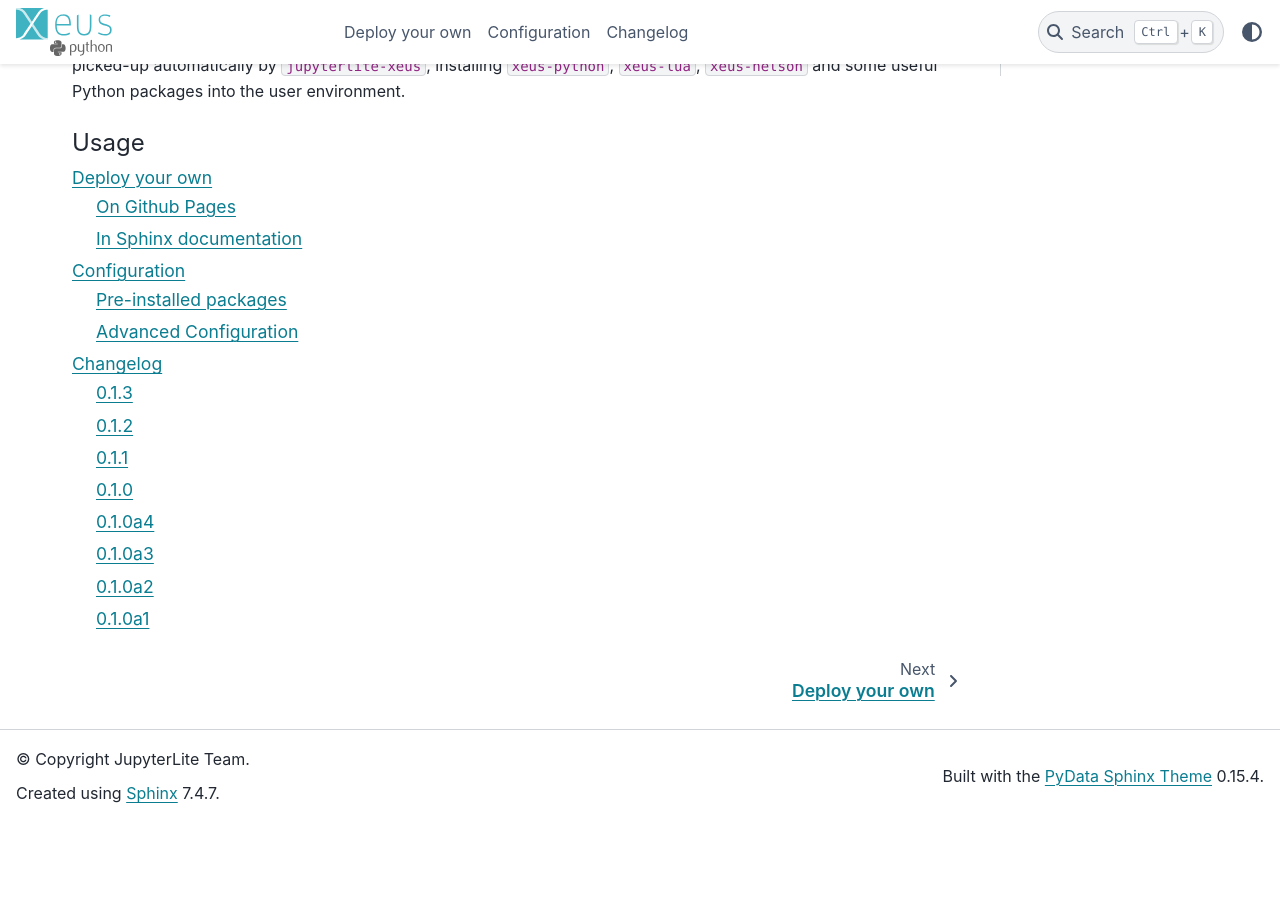
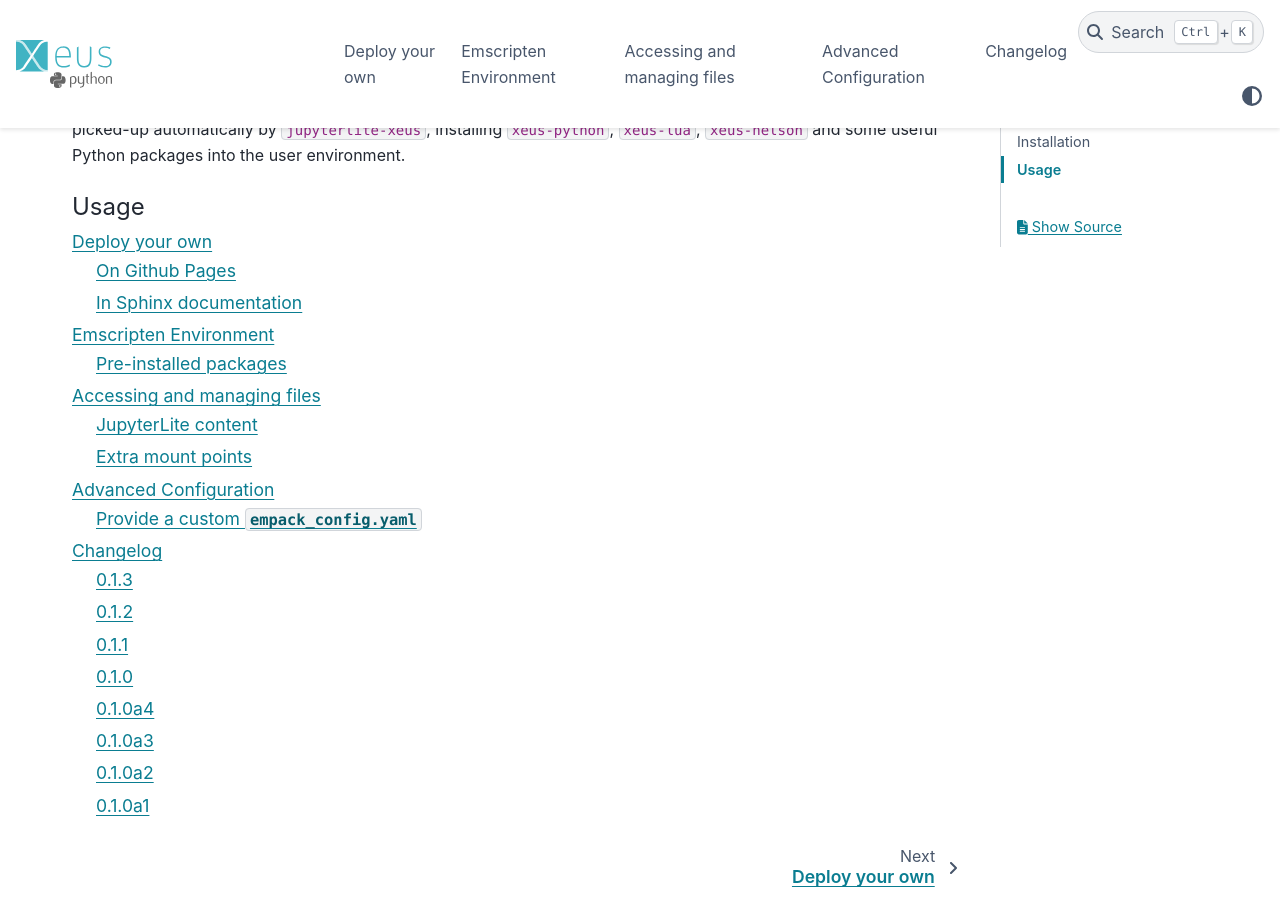
Before and after one commit to jupyterlite/xeus, a Sphinx documentation site: the page built from docs/index.md, in a window 1280 px wide and 900 px high, scrolled down 1424 px. Built offline with Sphinx 7.4.7 and the PyData theme 0.15.4, drawn with Linux system fonts in a browser that asks for light colours; before the commit the page ends 2246 px from its top, so only the background shows below that; some of the changed lines change nothing that is shown.

Commit message:
Add files content docs

````diff
--- /dev/null
+++ b/docs/advanced.md
@@ -0,0 +1,39 @@
+(advanced)=
+
+## Advanced Configuration
+
+```{warning}
+This section is mostly for reference and should not be needed for regular use of the `jupyterlite-xeus` kernel.
+```
+
+### Provide a custom `empack_config.yaml`
+
+Packages sometimes ship more data than needed for the package to work (tests, documentation, data files etc). This is fine on a regular installation of the package, but in the emscripten case when running in the browser this means that starting the kernel would download more files.
+For this reason, `empack` filters out anything that is not required for the Python code to run. It does it by following a set of filtering rules available in this file: https://github.com/emscripten-forge/empack/blob/main/config/empack_config.yaml.
+
+But this default filtering could break some packages. In that case you would probably want to either contribute to the default empack config, or provide your own set of filtering rules.
+
+The xeus-python kernel supports passing a custom `empack_config.yaml`. This file can be used to override the default filter rules set by the underlying `empack` tool used for packing the environment.
+
+If you would like to provide additional rules for including or excluding files in the packed environment, create a `empack_config.yaml` with the following content as an example:
+
+```yaml
+packages:
+  xarray:
+    include_patterns:
+      - pattern: '**/*.py'
+      - pattern: '**/static/css/*.css'
+      - pattern: '**/static/html/*.html'
+```
+
+This example defines a set of custom rules for the `xarray` package to make sure it includes some static files that should be available from the kernel.
+
+You can use this file when building JupyterLite:
+
+```shell
+jupyter lite build --XeusAddon.empack_config=empack_config.yaml
+```
+
+```{note}
+Filtering files helps reduce the size of the assets to download and as a consequence reduce network traffic.
+```
--- a/docs/configuration.md
+++ b/docs/environment.md
@@ -1,6 +1,6 @@
-(configuration)=
+(environment)=
 
-# Configuration
+# Emscripten Environment
 
 ## Pre-installed packages
 
@@ -95,41 +95,3 @@
   - pip:
       - ..
 ```
-
-## Advanced Configuration
-
-```{warning}
-This section is mostly for reference and should not be needed for regular use of the `jupyterlite-xeus` kernel.
-```
-
-### Provide a custom `empack_config.yaml`
-
-Packages sometimes ship more data than needed for the package to work (tests, documentation, data files etc). This is fine on a regular installation of the package, but in the emscripten case when running in the browser this means that starting the kernel would download more files.
-For this reason, `empack` filters out anything that is not required for the Python code to run. It does it by following a set of filtering rules available in this file: https://github.com/emscripten-forge/empack/blob/main/config/empack_config.yaml.
-
-But this default filtering could break some packages. In that case you would probably want to either contribute to the default empack config, or provide your own set of filtering rules.
-
-The xeus-python kernel supports passing a custom `empack_config.yaml`. This file can be used to override the default filter rules set by the underlying `empack` tool used for packing the environment.
-
-If you would like to provide additional rules for including or excluding files in the packed environment, create a `empack_config.yaml` with the following content as an example:
-
-```yaml
-packages:
-  xarray:
-    include_patterns:
-      - pattern: '**/*.py'
-      - pattern: '**/static/css/*.css'
-      - pattern: '**/static/html/*.html'
-```
-
-This example defines a set of custom rules for the `xarray` package to make sure it includes some static files that should be available from the kernel.
-
-You can use this file when building JupyterLite:
-
-```shell
-jupyter lite build --XeusAddon.empack_config=empack_config.yaml
-```
-
-```{note}
-Filtering files helps reduce the size of the assets to download and as a consequence reduce network traffic.
-```
--- /dev/null
+++ b/docs/files.md
@@ -0,0 +1,39 @@
+(files)=
+
+# Accessing and managing files
+
+Using jupyterlite-xeus, you can mount files and directories into the kernel runtime. You have multiple approaches for this:
+
+## JupyterLite content
+
+### Using the default JupyterLite setup
+
+⚠ This feature is very experimental and may fail in weird ways. ⚠
+
+xeus kernels will automatically have access to files served by JupyterLite. See [accessing files from a kernel](https://jupyterlite.readthedocs.io/en/stable/howto/content/python.html).
+
+This feature depends on the service worker, [which may not be available in some browser setups](https://jupyterlite.readthedocs.io/en/stable/howto/configure/advanced/service-worker.html#limitations).
+
+### Making it more robust
+
+To make things more robust, you can embed the JupyterLite content into the xeus kernel.
+
+You can enable this feature using the `--XeusAddon.mount_jupyterlite_content=True` CLI option:
+
+```bash
+jupyter lite build --XeusAddon.mount_jupyterlite_content=True
+```
+
+This approach has behavior differences with the service worker approach:
+- This makes file access more robust, not depending on the service worker.
+- Kernels will automatically start from the `/files` directory, where the jupyterlite content is mounted.
+- If your kernel changes the content (creates files, updates files content *etc*), changes **will not** reflect in the JupyterLite served content. This means that if you open the updated files from the filebrowser UI by double clicking on them, you will see the initial content of the files. It also means that restarting the kernel will reinitialize the `/files` directory content, and it will not be shared between kernels.
+
+## Extra mount points
+
+You can mount extra directories into the kernel using the mounts option:
+
+```bash
+jupyter lite build  \
+        --XeusAddon.mounts="mypackage:/lib/python3.11/site-packages/mypackage"
+```
--- a/docs/index.md
+++ b/docs/index.md
@@ -71,6 +71,8 @@
 :maxdepth: 2
 
 deploy
-configuration
+environment
+files
+advanced
 changelog
 ```
````
